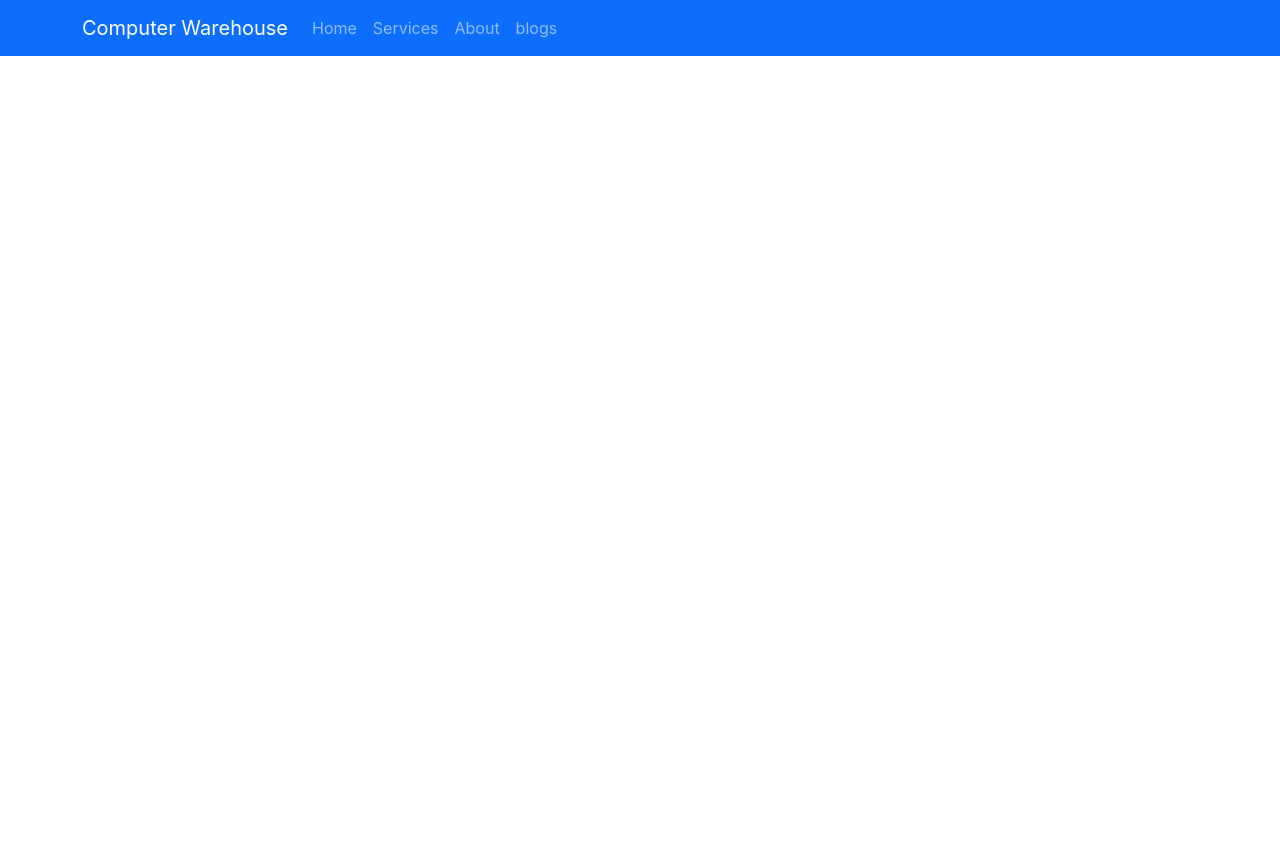
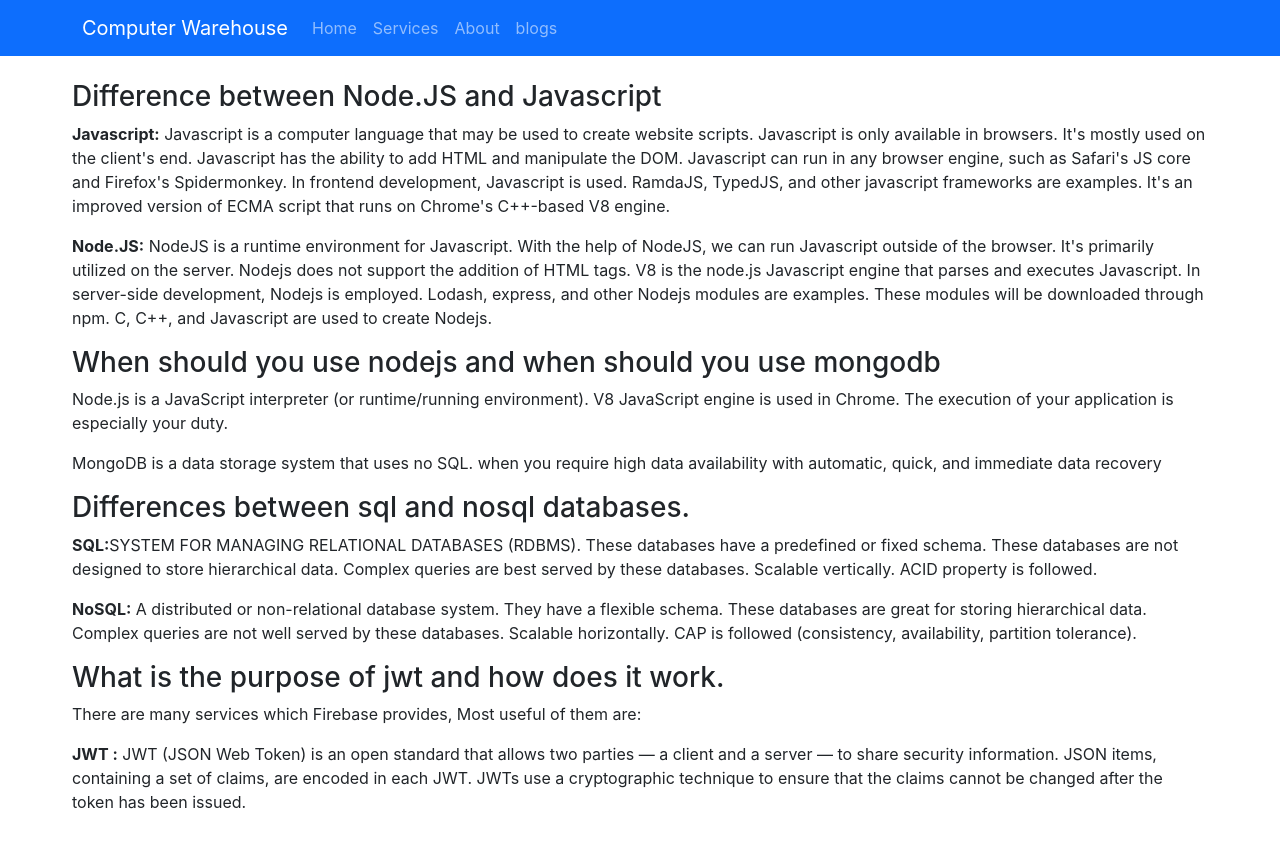
Before and after one commit to ARIF-630419/ComputerWarehouse, a React (Create React App) app: page /blogs in a window 1280 px wide. Shown: the top 846 px of the page. Before the commit the page ends 800 px from the top, so only its background shows below. Built offline with nearby package versions, Linux system fonts and the light colour scheme.

Commit message:
blogs added

```diff
--- a/src/App.js
+++ b/src/App.js
@@ -1,6 +1,7 @@
 import './App.css';
 import { Route, Routes } from 'react-router-dom';
 import Home from './pages/Home/Home/Home';
+import Blogs from './pages/Blogs/Blogs'
 import Header from './pages/Shared/Header/Header';
 function App() {
   return (
@@ -9,6 +10,7 @@ function App() {
       <Routes>
         <Route path='/' element={<Home></Home>}></Route>
         <Route path='/home' element={<Home></Home>}></Route>
+        <Route path='/blogs' element={<Blogs></Blogs>}></Route>
       </Routes>
     </div>
   );
--- /dev/null
+++ b/src/pages/Blogs/Blogs.js
@@ -0,0 +1,31 @@
+import React from 'react';
+
+const Blogs = () => {
+    return (
+        <div className='mx-5 p-4 '>
+            <h3>Difference between Node.JS and Javascript</h3>
+            <p >
+                <span className='fw-bold'>Javascript:</span> Javascript is a computer language that may be used to create website scripts. Javascript is only available in browsers. It's mostly used on the client's end. Javascript has the ability to add HTML and manipulate the DOM. Javascript can run in any browser engine, such as Safari's JS core and Firefox's Spidermonkey. In frontend development, Javascript is used. RamdaJS, TypedJS, and other javascript frameworks are examples. It's an improved version of ECMA script that runs on Chrome's C++-based V8 engine.
+            </p>
+            <p >
+                <span className='fw-bold'>Node.JS:</span> NodeJS is a runtime environment for Javascript. With the help of NodeJS, we can run Javascript outside of the browser. It's primarily utilized on the server. Nodejs does not support the addition of HTML tags. V8 is the node.js Javascript engine that parses and executes Javascript. In server-side development, Nodejs is employed. Lodash, express, and other Nodejs modules are examples. These modules will be downloaded through npm. C, C++, and Javascript are used to create Nodejs.
+            </p>
+            <h3>When should you use nodejs and when should you use mongodb</h3>
+            <p>Node.js is a JavaScript interpreter (or runtime/running environment). V8 JavaScript engine is used in Chrome. The execution of your application is especially your duty.</p>
+            <p>MongoDB is a data storage system that uses no SQL. when you require high data availability with automatic, quick, and immediate data recovery</p>
+            <h3>Differences between sql and nosql databases.</h3>
+            <p >
+                <span className='fw-bold'>SQL:</span>SYSTEM FOR MANAGING RELATIONAL DATABASES (RDBMS). These databases have a predefined or fixed schema. These databases are not designed to store hierarchical data. Complex queries are best served by these databases. Scalable vertically. ACID property is followed.
+            </p>
+            <p >
+                <span className='fw-bold'>NoSQL:</span> A distributed or non-relational database system. They have a flexible schema. These databases are great for storing hierarchical data. Complex queries are not well served by these databases. Scalable horizontally. CAP is followed (consistency, availability, partition tolerance).
+            </p>
+            <h3>What is the purpose of jwt and how does it work.</h3>
+            <p> There are many services which Firebase provides, Most useful of them are:
+            </p>
+            <p><span className='fw-bold'>JWT :</span> JWT (JSON Web Token) is an open standard that allows two parties — a client and a server — to share security information. JSON items, containing a set of claims, are encoded in each JWT. JWTs use a cryptographic technique to ensure that the claims cannot be changed after the token has been issued.</p>
+        </div>
+    );
+};
+
+export default Blogs;
```
